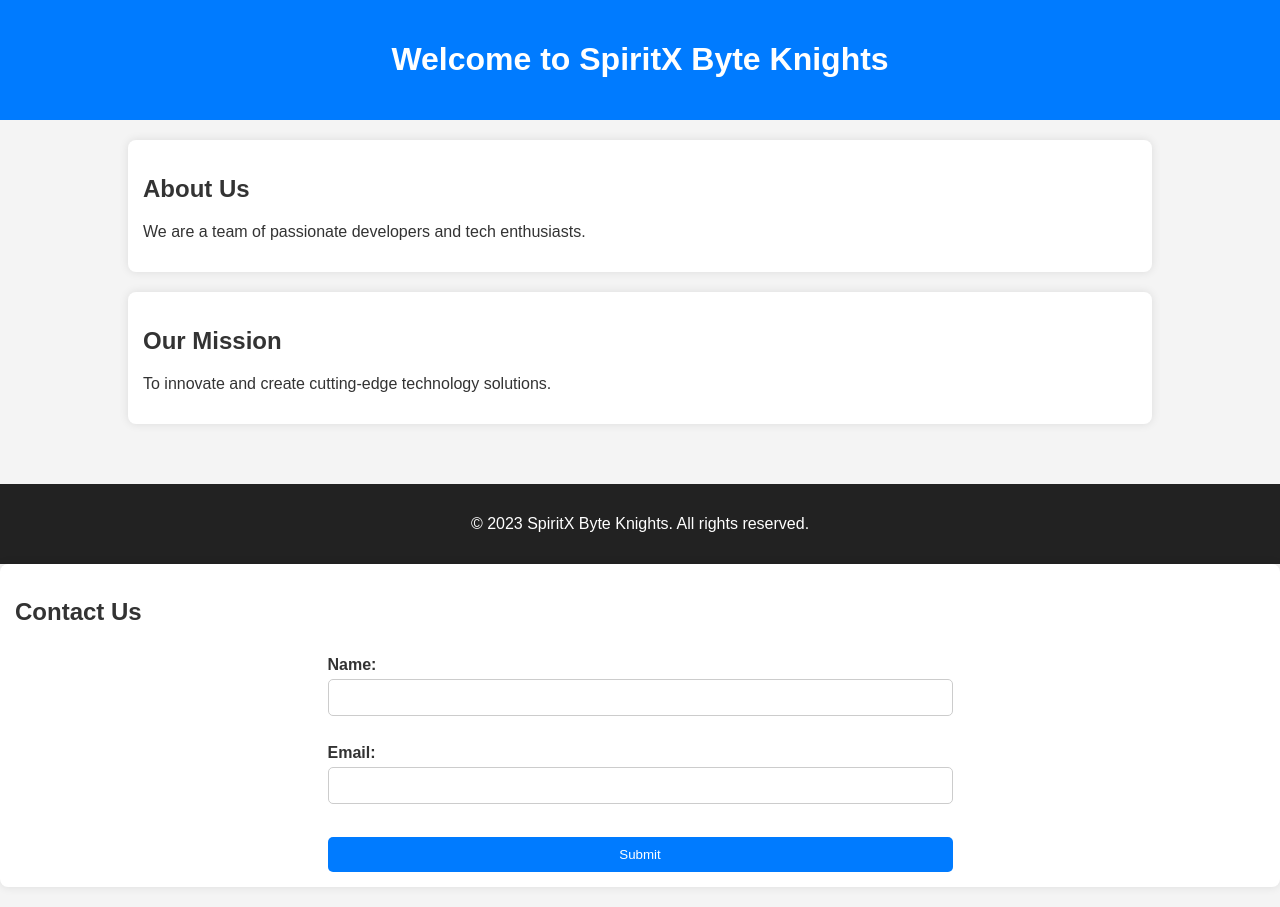
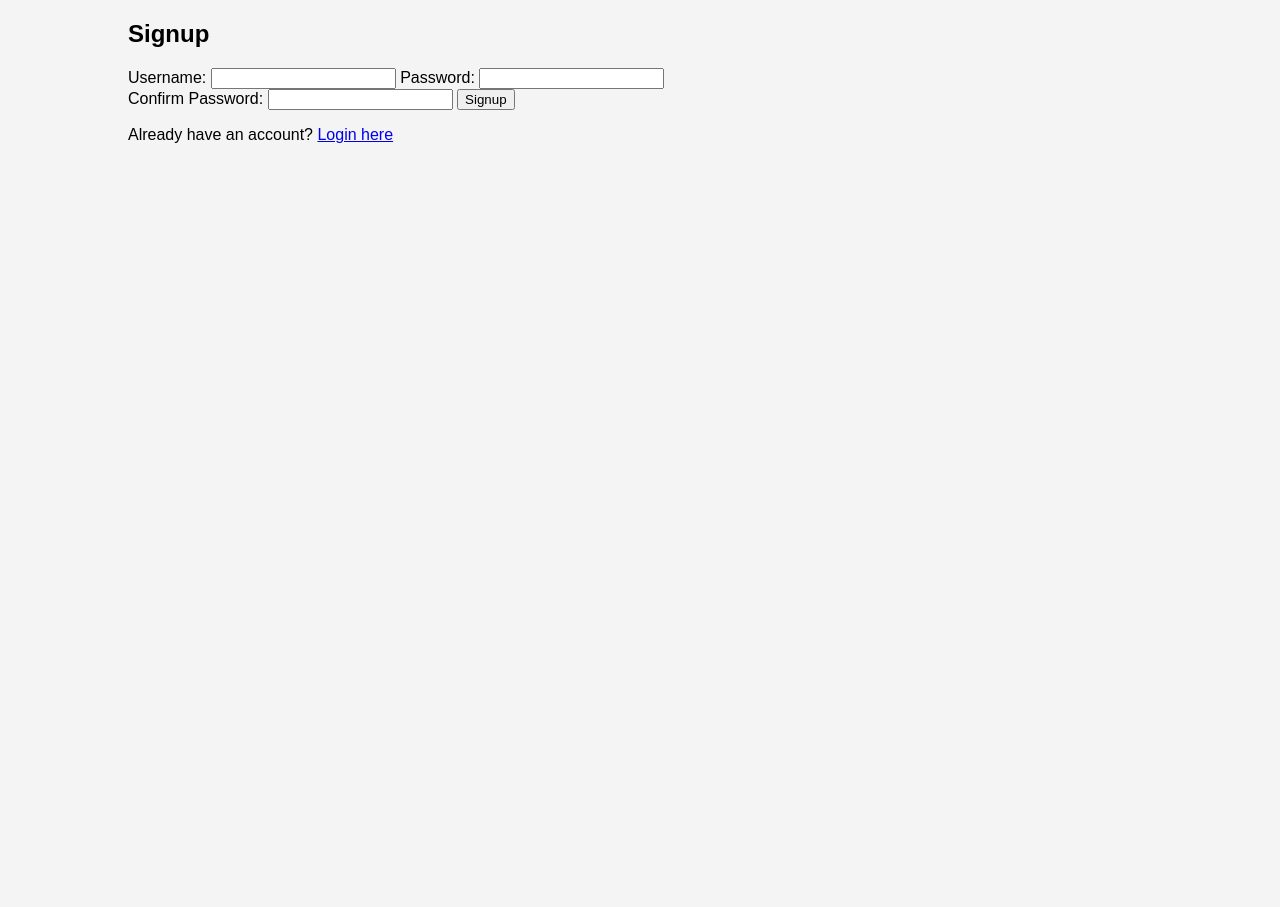
Before and after one commit to DileepaPRA/SpiritX_Byte_Knights_01, a PHP site: page / in a window 1280 px wide. After the commit the page ends 143 px from the top, so only its background shows below. Run offline with PHP 8.4, Linux system fonts and the light colour scheme.

Commit message:
new full

```diff
--- a/index.html
+++ b/index.html
@@ -1,41 +1,33 @@
+<!-- SecureConnect Signup Page -->
 <!DOCTYPE html>
 <html lang="en">
 <head>
     <meta charset="UTF-8">
     <meta name="viewport" content="width=device-width, initial-scale=1.0">
-    <title>SpiritX Byte Knights</title>
-    <link rel="stylesheet" href="style.css">
+    <title>SecureConnect - Signup</title>
+    <link rel="stylesheet" href="styles.css">
+    <script src="script.js" defer></script>
 </head>
 <body>
-    <header>
-        <h1>Welcome to SpiritX Byte Knights</h1>
-    </header>
-    <main>
-        <section>
-            <h2>About Us</h2>
-            <p>We are a team of passionate developers and tech enthusiasts.</p>
-        </section>
-        <section>
-            <h2>Our Mission</h2>
-            <p>To innovate and create cutting-edge technology solutions.</p>
-        </section>
-    </main>
-    <footer>
-        <p>&copy; 2023 SpiritX Byte Knights. All rights reserved.</p>
-    </footer>
+    <div class="container">
+        <h2>Signup</h2>
+        <form id="signupForm" action="signup.php" method="POST">
+            <label for="username">Username:</label>
+            <input type="text" id="username" name="username" required>
+            <small class="error" id="usernameError"></small>
+
+            <label for="password">Password:</label>
+            <input type="password" id="password" name="password" required>
+            <small class="error" id="passwordError"></small>
+            <div id="passwordStrength"></div>
+
+            <label for="confirmPassword">Confirm Password:</label>
+            <input type="password" id="confirmPassword" name="confirmPassword" required>
+            <small class="error" id="confirmPasswordError"></small>
+
+            <button type="submit">Signup</button>
+        </form>
+        <p>Already have an account? <a href="login.html">Login here</a></p>
+    </div>
 </body>
 </html>
-
-<!--byte knight gamma hutto-->
-<section>
-    <h2>Contact Us</h2>
-    <form action="/submit" method="post">
-        <label for="name">Name:</label>
-        <input type="text" id="name" name="name" required>
-        <br>
-        <label for="email">Email:</label>
-        <input type="email" id="email" name="email" required>
-        <br>
-        <button type="submit">Submit</button>
-    </form>
-</section>
--- a/script.js
+++ b/script.js
@@ -1,16 +1,167 @@
-document.addEventListener("DOMContentLoaded", function () {
-    const form = document.querySelector("form");
+// DOM Elements
+const signupForm = document.getElementById('signupForm');
+const loginForm = document.getElementById('loginForm');
+const usernameInput = document.getElementById('username');
+const passwordInput = document.getElementById('password');
+const confirmPasswordInput = document.getElementById('confirmPassword');
+const passwordStrengthDiv = document.getElementById('passwordStrength');
+const usernameError = document.getElementById('usernameError');
+const passwordError = document.getElementById('passwordError');
+const confirmPasswordError = document.getElementById('confirmPasswordError');
+const loginUsernameError = document.getElementById('loginUsernameError');
+const loginPasswordError = document.getElementById('loginPasswordError');
 
-    form.addEventListener("submit", function (event) {
-        event.preventDefault(); // Prevent form submission
-        const name = document.getElementById("name").value.trim();
-        const email = document.getElementById("email").value.trim();
+// Password Strength Levels
+const strengthLevels = [
+    { color: '#dc3545', text: 'Weak' }, // Red
+    { color: '#ffc107', text: 'Medium' }, // Yellow
+    { color: '#28a745', text: 'Strong' } // Green
+];
 
-        if (name === "" || email === "") {
-            alert("Please fill in all fields.");
+// Real-time Username Validation
+usernameInput.addEventListener('input', () => {
+    const username = usernameInput.value.trim();
+    if (username.length < 8) {
+        usernameError.textContent = 'Username must be at least 8 characters long.';
+        usernameError.style.display = 'block';
+    } else {
+        usernameError.style.display = 'none';
+    }
+});
+
+// Real-time Password Validation
+passwordInput.addEventListener('input', () => {
+    const password = passwordInput.value.trim();
+    validatePassword(password);
+    updatePasswordStrength(password);
+});
+
+// Real-time Confirm Password Validation
+confirmPasswordInput.addEventListener('input', () => {
+    const password = passwordInput.value.trim();
+    const confirmPassword = confirmPasswordInput.value.trim();
+    if (password !== confirmPassword) {
+        confirmPasswordError.textContent = 'Passwords do not match.';
+        confirmPasswordError.style.display = 'block';
+    } else {
+        confirmPasswordError.style.display = 'none';
+    }
+});
+
+// Validate Password Function
+function validatePassword(password) {
+    const hasLowercase = /[a-z]/.test(password);
+    const hasUppercase = /[A-Z]/.test(password);
+    const hasSpecialChar = /[!@#$%^&*(),.?":{}|<>]/.test(password);
+
+    if (password.length < 8) {
+        passwordError.textContent = 'Password must be at least 8 characters long.';
+        passwordError.style.display = 'block';
+    } else if (!hasLowercase || !hasUppercase || !hasSpecialChar) {
+        passwordError.textContent =
+            'Password must contain at least one lowercase letter, one uppercase letter, and one special character.';
+        passwordError.style.display = 'block';
+    } else {
+        passwordError.style.display = 'none';
+    }
+}
+
+// Update Password Strength Indicator
+function updatePasswordStrength(password) {
+    let strength = 0;
+    if (password.length >= 8) strength++;
+    if (/[a-z]/.test(password)) strength++;
+    if (/[A-Z]/.test(password)) strength++;
+    if (/[!@#$%^&*(),.?":{}|<>]/.test(password)) strength++;
+
+    const strengthLevel = strengthLevels[strength - 1] || strengthLevels[0];
+    passwordStrengthDiv.innerHTML = `<div style="width: ${(strength / 4) * 100}%; background-color: ${strengthLevel.color};"></div>`;
+}
+
+// Signup Form Submission
+signupForm.addEventListener('submit', async (e) => {
+    e.preventDefault();
+    const username = usernameInput.value.trim();
+    const password = passwordInput.value.trim();
+    const confirmPassword = confirmPasswordInput.value.trim();
+
+    if (!username || !password || !confirmPassword) {
+        alert('Please fill in all fields.');
+        return;
+    }
+
+    if (password !== confirmPassword) {
+        confirmPasswordError.textContent = 'Passwords do not match.';
+        confirmPasswordError.style.display = 'block';
+        return;
+    }
+
+    // Simulate backend signup (replace with actual API call)
+    try {
+        const response = await fetch('/signup', {
+            method: 'POST',
+            headers: { 'Content-Type': 'application/json' },
+            body: JSON.stringify({ username, password }),
+        });
+        const data = await response.json();
+        if (data.success) {
+            alert('Signup successful! Redirecting to login page...');
+            setTimeout(() => {
+                window.location.href = 'login.html';
+            }, 2000);
         } else {
-            alert("Form submitted successfully! Thank you, " + name + ".");
-            form.reset(); // Clear the form after submission
+            alert(data.message || 'Signup failed. Please try again.');
         }
-    });
+    } catch (error) {
+        console.error('Error during signup:', error);
+        alert('An error occurred. Please try again.');
+    }
 });
+
+// Login Form Submission
+loginForm?.addEventListener('submit', async (e) => {
+    e.preventDefault();
+    const username = document.getElementById('loginUsername').value.trim();
+    const password = document.getElementById('loginPassword').value.trim();
+
+    if (!username || !password) {
+        alert('Please fill in all fields.');
+        return;
+    }
+
+    // Simulate backend login (replace with actual API call)
+    try {
+        const response = await fetch('/login', {
+            method: 'POST',
+            headers: { 'Content-Type': 'application/json' },
+            body: JSON.stringify({ username, password }),
+        });
+        const data = await response.json();
+        if (data.success) {
+            localStorage.setItem('username', username); // Store username in localStorage
+            window.location.href = 'landing.html';
+        } else {
+            alert(data.message || 'Login failed. Please check your credentials.');
+        }
+    } catch (error) {
+        console.error('Error during login:', error);
+        alert('An error occurred. Please try again.');
+    }
+});
+
+// Landing Page Logic
+const welcomeMessage = document.getElementById('welcomeMessage');
+if (welcomeMessage) {
+    const username = localStorage.getItem('username');
+    if (username) {
+        welcomeMessage.textContent = `Hello, ${username}!`;
+    } else {
+        window.location.href = 'login.html'; // Redirect if not logged in
+    }
+}
+
+// Logout Function
+function logout() {
+    localStorage.removeItem('username');
+    window.location.href = 'login.html';
+}
--- a/style.css
+++ b/style.css
@@ -1,74 +1,127 @@
-/* General Page Styles */
-body {
-    font-family: Arial, sans-serif;
+/* General Styles */
+* {
     margin: 0;
     padding: 0;
-    background-color: #f4f4f4;
+    box-sizing: border-box;
+    font-family: Arial, sans-serif;
+}
+
+body {
+    background-color: #f4f4f9;
+    display: flex;
+    justify-content: center;
+    align-items: center;
+    height: 100vh;
+    margin: 0;
+}
+
+.container {
+    background-color: #ffffff;
+    padding: 2rem;
+    border-radius: 8px;
+    box-shadow: 0 4px 10px rgba(0, 0, 0, 0.1);
+    width: 100%;
+    max-width: 400px;
+    text-align: center;
+}
+
+h2 {
+    margin-bottom: 1.5rem;
     color: #333;
 }
 
-/* Header */
-header {
-    background-color: #007bff;
-    color: white;
-    text-align: center;
-    padding: 20px;
-}
-
-/* Sections */
-main {
-    width: 80%;
-    margin: auto;
-    padding: 20px;
-}
-
-section {
-    background: white;
-    padding: 15px;
-    margin-bottom: 20px;
-    border-radius: 8px;
-    box-shadow: 0px 0px 10px rgba(0, 0, 0, 0.1);
-}
-
-/* Contact Form */
 form {
     display: flex;
     flex-direction: column;
-    width: 50%;
-    margin: auto;
 }
 
 label {
+    margin-bottom: 0.5rem;
     font-weight: bold;
-    margin-top: 10px;
+    color: #555;
+    text-align: left;
 }
 
 input {
-    padding: 10px;
-    margin-top: 5px;
+    padding: 0.75rem;
+    margin-bottom: 1rem;
     border: 1px solid #ccc;
-    border-radius: 5px;
+    border-radius: 4px;
+    font-size: 1rem;
+    outline: none;
+}
+
+input:focus {
+    border-color: #007bff;
+    box-shadow: 0 0 5px rgba(0, 123, 255, 0.5);
 }
 
 button {
-    margin-top: 15px;
-    padding: 10px;
-    background: #007bff;
-    color: white;
+    padding: 0.75rem;
+    background-color: #007bff;
+    color: #fff;
     border: none;
-    border-radius: 5px;
+    border-radius: 4px;
+    font-size: 1rem;
     cursor: pointer;
+    transition: background-color 0.3s ease;
 }
 
 button:hover {
-    background: #0056b3;
+    background-color: #0056b3;
 }
 
-/* Footer */
-footer {
-    text-align: center;
-    padding: 15px;
-    background-color: #222;
-    color: white;
-    margin-top: 20px;
+p {
+    margin-top: 1rem;
+    color: #555;
 }
+
+a {
+    color: #007bff;
+    text-decoration: none;
+}
+
+a:hover {
+    text-decoration: underline;
+}
+
+/* Error Messages */
+.error {
+    color: #dc3545;
+    font-size: 0.875rem;
+    margin-top: -0.5rem;
+    margin-bottom: 1rem;
+    text-align: left;
+    display: none;
+}
+
+/* Password Strength Indicator */
+#passwordStrength {
+    height: 5px;
+    background-color: #ddd;
+    border-radius: 2px;
+    margin-bottom: 1rem;
+    overflow: hidden;
+}
+
+#passwordStrength div {
+    height: 100%;
+    width: 0;
+    background-color: #28a745;
+    transition: width 0.3s ease;
+}
+
+/* Responsive Design */
+@media (max-width: 480px) {
+    .container {
+        padding: 1rem;
+    }
+
+    h2 {
+        font-size: 1.5rem;
+    }
+
+    input, button {
+        font-size: 0.875rem;
+    }
+}
```
Also changed, not shown: landing.html (added, +18 -0 lines), login.html (added, +28 -0 lines).
